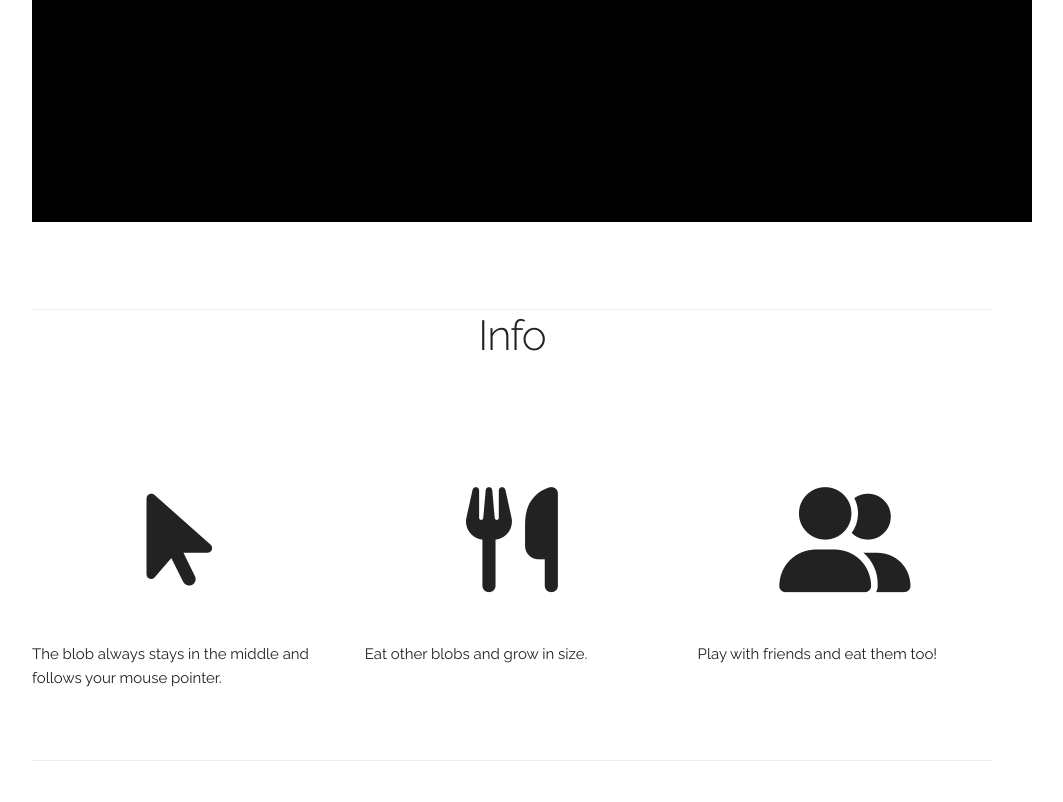
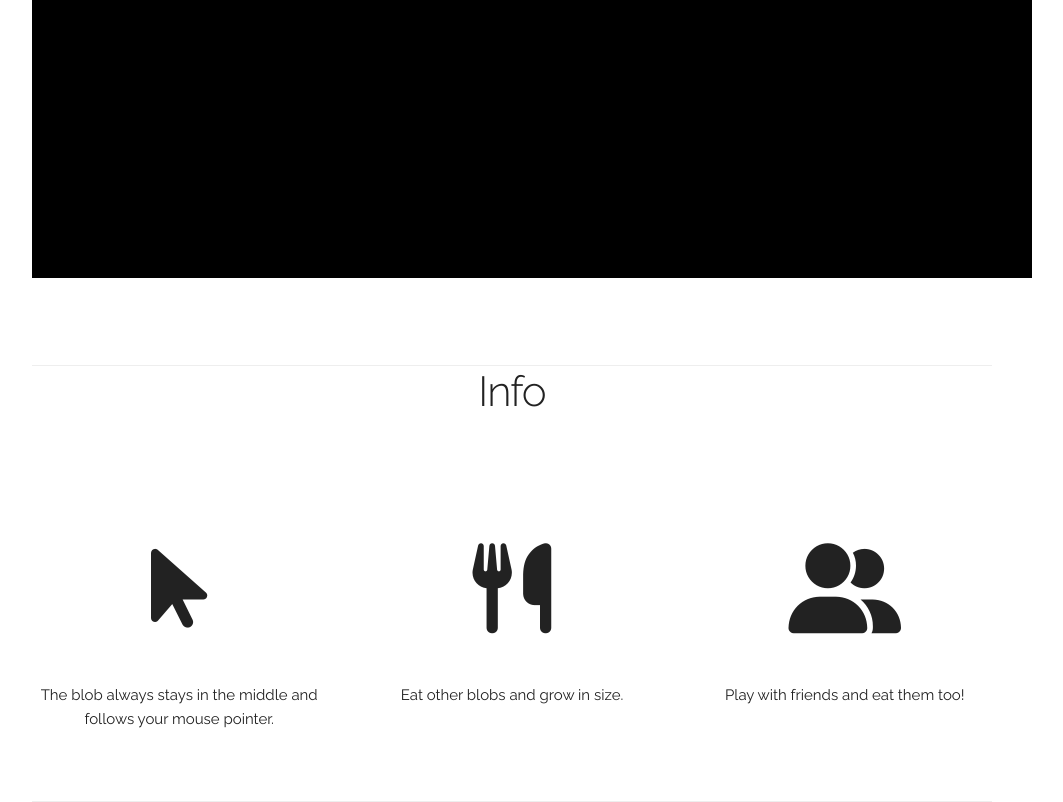
Before and after one commit to nnapior/Blobs, a website: page public/index.html in a window 1280 px wide. Shown: the part 1112-1914 px from the top of the page, without its empty margins (128-1191 px from the left). Before the commit the page ends 1873 px from the top, so only its background shows below. Drawn offline with nearby package versions, Linux system fonts and the light colour scheme.

Commit message:
some css fixes

```diff
--- a/public/css/main.css
+++ b/public/css/main.css
@@ -19,6 +19,7 @@ section {
 }
 .value-prop {
     margin-top: 1rem;
+    text-align: center;
 }
 .value-img {
     display: block;
--- a/public/index.html
+++ b/public/index.html
@@ -11,12 +11,12 @@
   <link rel="stylesheet" href="css/normalize.css">
   <link rel="stylesheet" href="css/skeleton.css">
   <link rel="stylesheet" href="css/main.css">
-  <link rel="icon" type="image/png" href="images/favicon.png">
 </head>
 <body>
   <div class="container">
     <section class="header">
         <h2 class="title">Blobs!</h2>
+        <h5>By <a href="https://github.com/nnapior">Nick Napior</a></h5>
     </section>
     <section class="game">
         <iframe id="GameFrame" height="1000" width="1000" src="game.html" title="Blobs!"></iframe>
@@ -25,15 +25,15 @@
         <h2 class="title">Info</h2>
         <div class="value-props row">
         <div class="four columns value-prop">
-          <i class="fas fa-mouse-pointer fa-7x value-img"></i>
+          <i class="fas fa-mouse-pointer fa-6x value-img"></i>
           The blob always stays in the middle and follows your mouse pointer.
         </div>
         <div class="four columns value-prop">
-          <i class="fas fa-utensils fa-7x value-img"></i>
+          <i class="fas fa-utensils fa-6x value-img"></i>
           Eat other blobs and grow in size.
         </div>
         <div class="four columns value-prop">
-          <i class="fas fa-user-friends fa-7x value-img"></i>
+          <i class="fas fa-user-friends fa-6x value-img"></i>
           Play with friends and eat them too!
         </div>
       </div>
--- a/public/src/js/main.js
+++ b/public/src/js/main.js
@@ -1,6 +1,6 @@
 var socket;
 //const url = 'https://blobs.nicknapior.com:443';
-const url = 'http://10.1.10.6:8080';
+const url = 'http://localhost:8080';
 
 var player;
 var players = {};
```
